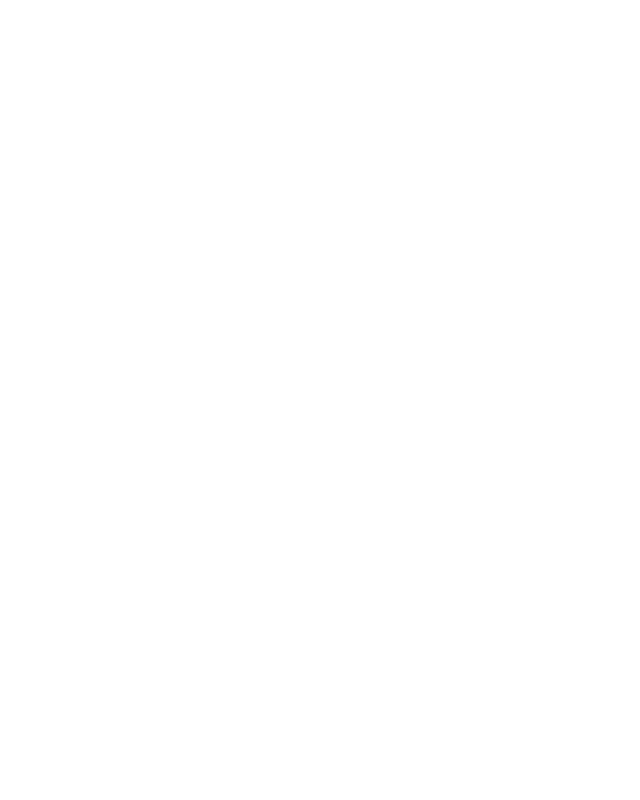
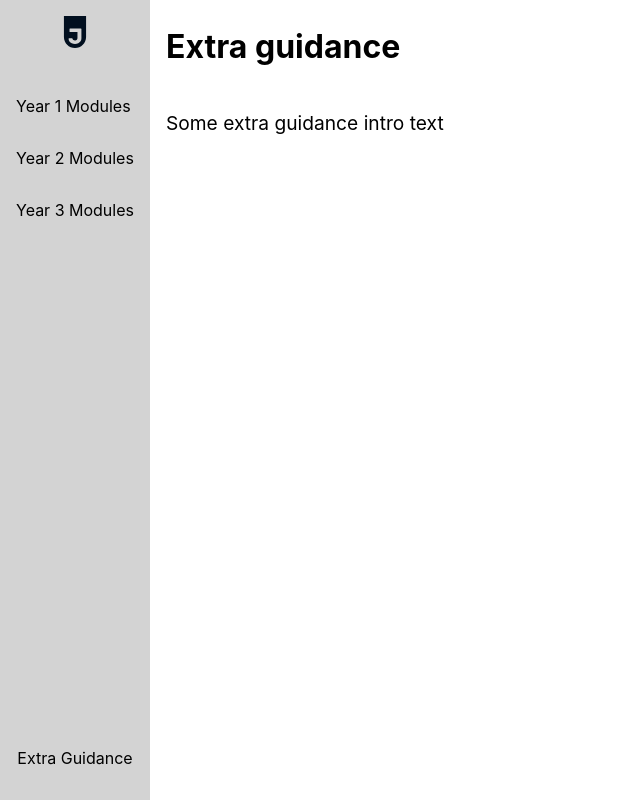
Before and after one commit to tech-for-better/justice-defenders, a React (Create React App) app: page /extra-guidance in a window 1280 px wide. Shown: the whole page, without its empty margins (0-640 px from the left). Built offline with nearby package versions, Linux system fonts and the light colour scheme.

Commit message:
Dynamic routing and first wave of the Navbar done Relates #25

```diff
--- a/src/App.js
+++ b/src/App.js
@@ -2,7 +2,7 @@
 import { BrowserRouter as Router, Switch, Route } from "react-router-dom";
 
 // components
-import YearOne from "./Pages/Year/YearOne";
+import YearPage from "./Pages/Year/YearPage";
 import LandingPage from "./Pages/LandingPage/LandingPage";
 import GuidancePage from "./Pages/GuidancePage/GuidancePage";
 import HomePage from "./Pages/HomePage/HomePage";
@@ -14,9 +14,13 @@
       <Switch>
         <Route exact path="/" component={() => <LandingPage />} />
         <Route path="/home" component={() => <HomePage />} />
-        <Route exact path="/year1" component={() => <YearOne />} />
-        <Route path="/year1/:module" component={() => <ModulePage />} />
-        <Route path="/extraguidance" component={() => <GuidancePage />} />
+        <Route
+          exact
+          path="/extra-guidance"
+          component={() => <GuidancePage />}
+        />
+        <Route exact path="/:year" component={() => <YearPage />} />
+        <Route exact path="/:year/:module" component={() => <ModulePage />} />
       </Switch>
     </Router>
   );
--- a/src/Components/Card/Card.js
+++ b/src/Components/Card/Card.js
@@ -6,9 +6,9 @@
   const history = useHistory();
 
   const handleModuleClick = (event) => {
-    const moduleUrl = title.toLowerCase().split(" ").join("-");
-    history.push(`year1/${moduleUrl}`);
-    console.log(id);
+    const module = title.toLowerCase().split(" ").join("-");
+    const year = window.location.pathname.split("/")[1];
+    history.push(`${year}/${module}`);
   };
 
   return (
--- a/src/Components/Logo/Logo.js
+++ b/src/Components/Logo/Logo.js
@@ -7,7 +7,7 @@
   const history = useHistory();
 
   const handleLogoClick = () => {
-    history.push("/");
+    history.push("/home");
   };
 
   return (
--- a/src/Components/Navbar/Navbar.js
+++ b/src/Components/Navbar/Navbar.js
@@ -32,7 +32,7 @@
           Year 3 Modules
         </NavbarListItem>
       </NavbarList>
-      <GuidanceItem onClick={(event) => handleYearClick(event)}>
+      <GuidanceItem onClick={() => history.push("/extra-guidance")}>
         Extra Guidance
       </GuidanceItem>
     </NavbarContainer>
--- a/src/Pages/GuidancePage/GuidancePage.js
+++ b/src/Pages/GuidancePage/GuidancePage.js
@@ -1,17 +1,27 @@
 import React from "react";
-import { useHistory } from "react-router-dom";
+
+import Navbar from "../../Components/Navbar/Navbar";
+
+import {
+  IntroSection,
+  Header,
+  PageWrapper,
+} from "../../Components/Styles/Containers";
+import { Text, Heading } from "../../Components/Styles/Typography";
 
 const GuidancePage = () => {
-  const history = useHistory();
-
-  const handleClick = () => {
-    history.push("/year1");
-  };
-
   return (
     <>
-      <h1>Extra guidance </h1>
-      <button onClick={() => handleClick()}>Go back to year one page</button>
+      <Navbar />
+      <PageWrapper>
+        <Header>
+          <Heading>{"Extra guidance"}</Heading>
+        </Header>
+        <IntroSection>
+          <Text>{"Some extra guidance intro text"}</Text>
+        </IntroSection>
+        {/* <CardsContainer>{yearModuleCards(yearModules)}</CardsContainer> */}
+      </PageWrapper>
     </>
   );
 };
--- a/src/Pages/HomePage/HomePage.js
+++ b/src/Pages/HomePage/HomePage.js
@@ -1,17 +1,16 @@
 import React from "react";
-import { useHistory } from "react-router-dom";
+
+// components
+import Navbar from "../../Components/Navbar/Navbar";
+import { PageWrapper } from "../../Components/Styles/Containers";
 
 const HomePage = () => {
-  const history = useHistory();
-
-  const handleClick = () => {
-    history.push("/year1");
-  };
-
   return (
     <>
-      <h1>Home Page</h1>
-      <button onClick={() => handleClick()}>Go to year one page</button>
+      <Navbar />
+      <PageWrapper>
+        <h1>Home Page</h1>
+      </PageWrapper>
     </>
   );
 };
--- a/src/Pages/ModulePage/ModulePage.js
+++ b/src/Pages/ModulePage/ModulePage.js
@@ -6,7 +6,7 @@
 import HelpCard from "../../Components/HelpCard/HelpCard";
 
 // styles
-import { CardsContainer } from "../Year/YearOne.style";
+import { CardsContainer } from "../Year/YearPage.style";
 import {
   IntroSection,
   Header,
--- a/src/Pages/Year/YearOne.js
+++ b/src/Pages/Year/YearPage.js
@@ -7,7 +7,7 @@
 import Navbar from "../../Components/Navbar/Navbar";
 
 // styles
-import { CardsContainer } from "./YearOne.style";
+import { CardsContainer } from "./YearPage.style";
 import {
   IntroSection,
   Header,
@@ -15,14 +15,20 @@
 } from "../../Components/Styles/Containers";
 import { Text, Heading } from "../../Components/Styles/Typography";
 
-const YearOne = () => {
+const YearPage = () => {
   const [yearInfo, setYearInfo] = React.useState([]);
   const [yearModules, setYearModules] = React.useState([]);
+
+  // THIS MUST BE REFACTORED
+  const pathname = window.location.pathname.split("");
+  const collection =
+    pathname.slice(1, pathname.length).join("").charAt(0).toUpperCase() +
+    pathname.join("").slice(2);
 
   React.useEffect(() => {
     firebase
       .firestore()
-      .collection("Year1")
+      .collection(collection)
       .onSnapshot((snapshot) => {
         const modules = snapshot.docs.map((doc) =>
           doc.id === "Additional"
@@ -31,7 +37,7 @@
         );
         setYearModules(modules);
       });
-  }, []);
+  }, [collection]);
 
   const yearModuleCards = (yearModules) => {
     return yearModules.map((yearModule) => {
@@ -52,7 +58,7 @@
   if (yearModules) {
     return (
       <>
-        <Navbar />
+        <Navbar modules={yearInfo} />
         <PageWrapper>
           <Header>
             <Heading>{yearInfo.Title}</Heading>
@@ -68,4 +74,4 @@
   }
 };
 
-export default YearOne;
+export default YearPage;
```
Also changed, not shown: src/Pages/Year/YearPage.style.js (renamed from src/Pages/Year/YearOne.style.js), 1 other file (tests, documents, lock files or other folders).
